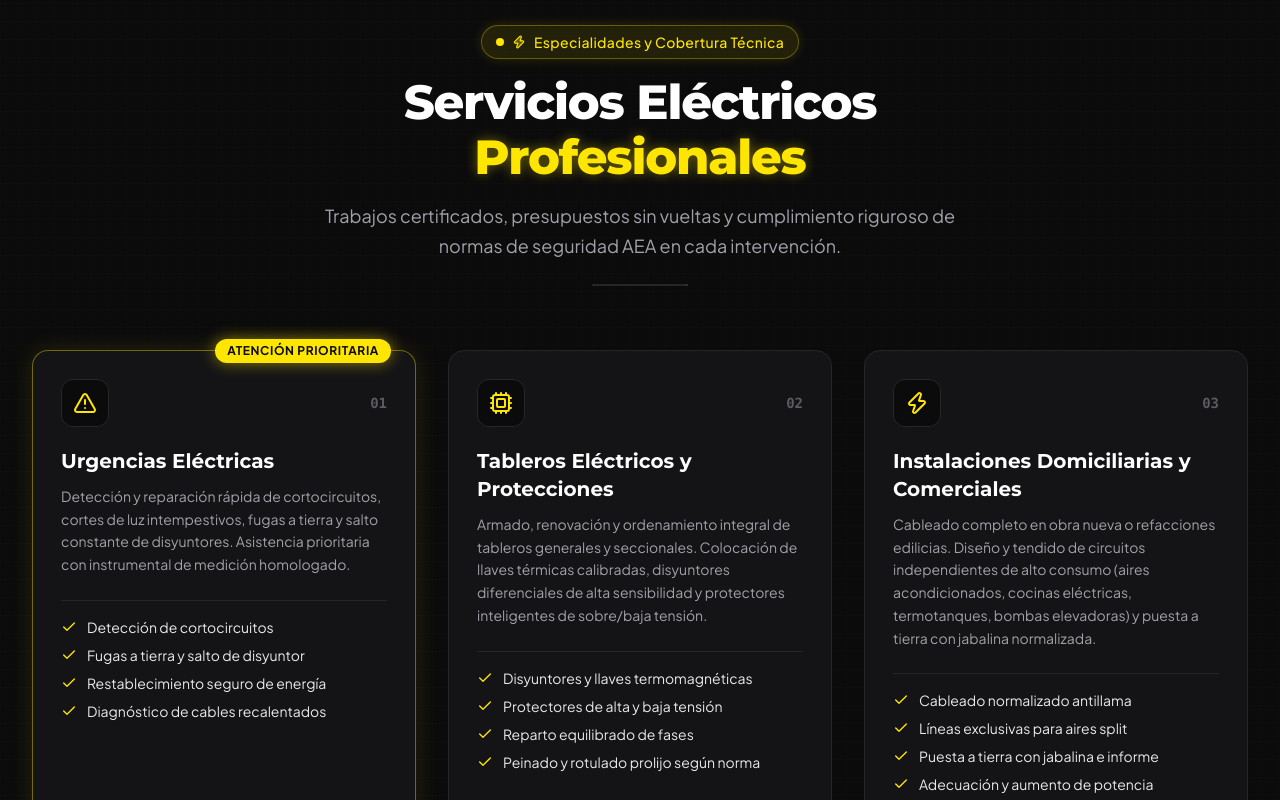
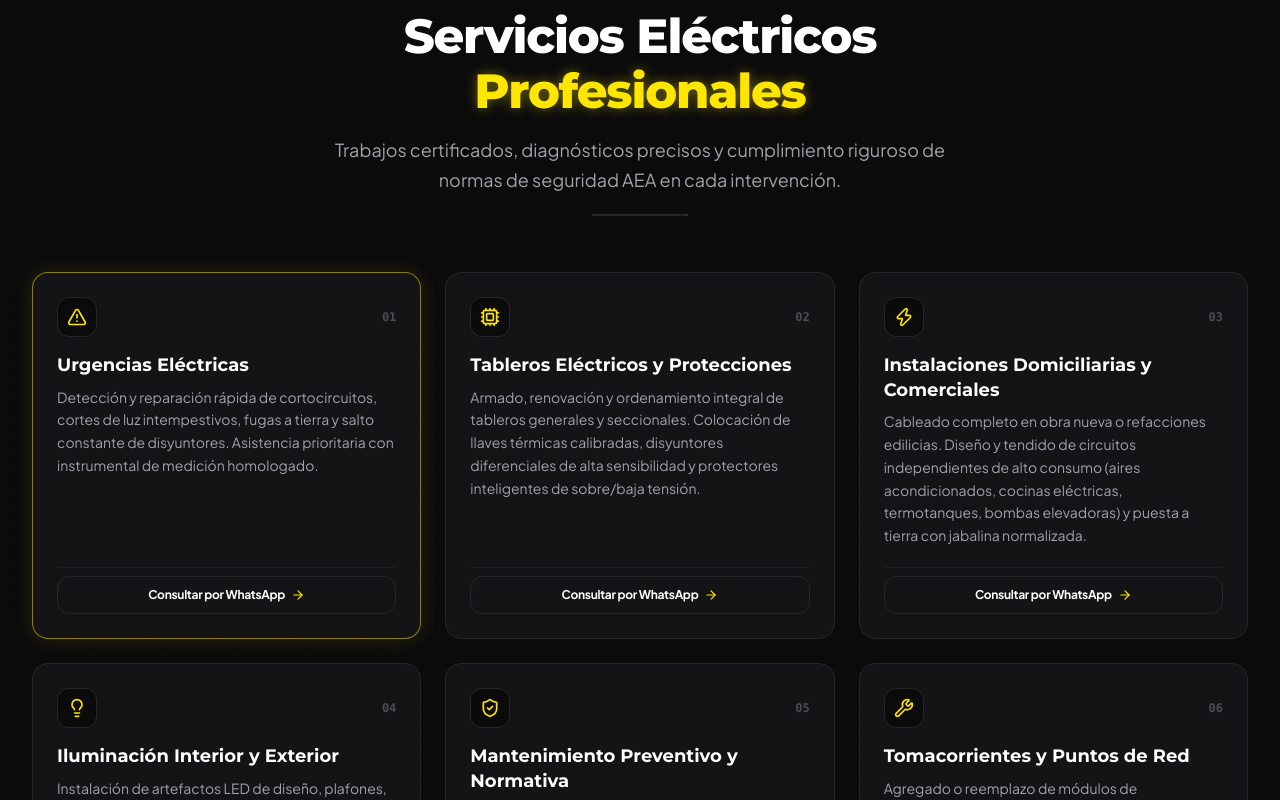
Before and after one commit to kevlogg/electricidad-matias-vallejos, a Next.js app: page / in a window 1280 px wide. Shown: the part 880-1680 px from the top of the page. Built offline with nearby package versions, Linux system fonts and the light colour scheme.

Commit message:
feat(ui): remove section badges and compact service cards for a cleaner, modern layout

```diff
--- a/src/components/features/CoverageAndContactSection.tsx
+++ b/src/components/features/CoverageAndContactSection.tsx
@@ -59,7 +59,6 @@ ${commentInput.trim() ? `• Detalle adicional: ${commentInput.trim()}` : ''}`;
     <section id="zonas-y-horarios" className="py-20 lg:py-28 bg-[#0B0B0C] relative">
       <div className="max-w-7xl mx-auto px-4 sm:px-6 lg:px-8">
         <SectionHeading
-          badgeText="Cobertura Local & Coordinación Rápida"
           title="Zonas de Atención y Presupuesto Express"
           highlightedWord="Zonas de Atención"
           subtitle="Atención en toda la Ciudad de Buenos Aires y principales zonas de Gran Buenos Aires con respuesta inmediata."
--- a/src/components/features/FaqSection.tsx
+++ b/src/components/features/FaqSection.tsx
@@ -18,7 +18,6 @@ export const FaqSection: React.FC = () => {
     <section id="faq" className="py-20 lg:py-28 bg-[#0B0B0C] relative">
       <div className="max-w-4xl mx-auto px-4 sm:px-6 lg:px-8">
         <SectionHeading
-          badgeText="Preguntas Frecuentes"
           title="Respuestas Claras a Dudas Habituales"
           highlightedWord="Dudas Habituales"
           subtitle="Todo lo que necesitás saber antes de solicitar tu servicio eléctrico."
--- a/src/components/features/ServicesSection.tsx
+++ b/src/components/features/ServicesSection.tsx
@@ -9,7 +9,7 @@ import {
   Lightbulb,
   ShieldCheck,
   Wrench,
-  Check,
+  ArrowRight,
   MessageCircle,
 } from 'lucide-react';
 import { SERVICES_LIST, getWhatsAppUrl } from '@/lib/constants';
@@ -20,7 +20,7 @@ export const ServicesSection: React.FC = () => {
   const getIcon = (iconName: string) => {
     const iconProps = {
       className:
-        'w-6 h-6 text-[#FFE600] group-hover:drop-shadow-[0_0_10px_#FFE600] transition-all duration-300',
+        'w-5 h-5 text-[#FFE600] group-hover:scale-110 transition-transform duration-300',
     };
     switch (iconName) {
       case 'AlertTriangle':
@@ -41,7 +41,7 @@ export const ServicesSection: React.FC = () => {
   };
 
   return (
-    <section id="servicios" className="py-20 lg:py-28 bg-[#0B0B0C] relative">
+    <section id="servicios" className="py-16 lg:py-24 bg-[#0B0B0C] relative">
       {/* Background blueprint subtle */}
       <div
         aria-hidden="true"
@@ -50,74 +50,54 @@ export const ServicesSection: React.FC = () => {
 
       <div className="relative max-w-7xl mx-auto px-4 sm:px-6 lg:px-8">
         <SectionHeading
-          badgeText="Especialidades y Cobertura Técnica"
           title="Servicios Eléctricos Profesionales"
           highlightedWord="Profesionales"
-          subtitle="Trabajos certificados, presupuestos sin vueltas y cumplimiento riguroso de normas de seguridad AEA en cada intervención."
+          subtitle="Trabajos certificados, diagnósticos precisos y cumplimiento riguroso de normas de seguridad AEA en cada intervención."
         />
 
-        {/* 6 Services Grid */}
-        <div className="grid grid-cols-1 md:grid-cols-2 lg:grid-cols-3 gap-6 lg:gap-8">
+        {/* 6 Services Grid - Compact & Balanced */}
+        <div className="grid grid-cols-1 md:grid-cols-2 lg:grid-cols-3 gap-5 lg:gap-6">
           {SERVICES_LIST.map((service) => (
             <div
               key={service.id}
-              className={`group relative rounded-2xl bg-[#141416] p-7 border transition-all duration-300 flex flex-col justify-between hover:-translate-y-1.5 ${
+              className={`group relative rounded-2xl bg-[#141416] p-5 sm:p-6 border transition-all duration-300 flex flex-col justify-between hover:-translate-y-1 ${
                 service.isPopular
-                  ? 'border-[#FFE600]/40 shadow-[0_0_25px_rgba(255,230,0,0.12)]'
-                  : 'border-[#26262A] hover:border-[#FFE600] hover:shadow-[0_0_30px_rgba(255,230,0,0.18)]'
+                  ? 'border-[#FFE600]/50 shadow-[0_0_20px_rgba(255,230,0,0.12)]'
+                  : 'border-[#26262A] hover:border-[#FFE600] hover:shadow-[0_0_25px_rgba(255,230,0,0.15)]'
               }`}
             >
-              {/* Popular badge */}
-              {service.isPopular && (
-                <div className="absolute -top-3 right-6 px-3 py-1 rounded-full bg-[#FFE600] text-[#0B0B0C] font-bold text-xs uppercase tracking-wider shadow-[0_0_15px_rgba(255,230,0,0.5)]">
-                  Atención Prioritaria
-                </div>
-              )}
-
               <div>
                 {/* Header: Icon & Number */}
-                <div className="flex items-center justify-between mb-5">
-                  <div className="w-12 h-12 rounded-xl bg-[#0B0B0C] border border-[#26262A] group-hover:border-[#FFE600] flex items-center justify-center transition-colors">
+                <div className="flex items-center justify-between mb-4">
+                  <div className="w-10 h-10 rounded-xl bg-[#0B0B0C] border border-[#26262A] group-hover:border-[#FFE600] flex items-center justify-center transition-colors shadow-inner">
                     {getIcon(service.icon)}
                   </div>
-                  <span className="font-mono text-sm font-bold text-[#A1A1AA]/50 group-hover:text-[#FFE600] transition-colors">
+                  <span className="font-mono text-xs font-bold text-[#A1A1AA]/40 group-hover:text-[#FFE600] transition-colors">
                     {service.number}
                   </span>
                 </div>
 
                 {/* Title */}
-                <h3 className="font-heading text-xl font-bold text-white mb-2.5 group-hover:text-[#FFE600] transition-colors">
+                <h3 className="font-heading text-lg font-bold text-white mb-2 group-hover:text-[#FFE600] transition-colors leading-snug">
                   {service.title}
                 </h3>
 
-                {/* Full description */}
-                <p className="text-sm text-[#A1A1AA] leading-relaxed mb-6">
+                {/* Concise Description */}
+                <p className="text-xs sm:text-sm text-[#A1A1AA] leading-relaxed mb-5">
                   {service.fullDesc}
                 </p>
-
-                {/* Features checklist */}
-                <ul className="space-y-2 mb-8 pt-4 border-t border-[#26262A]">
-                  {service.features.map((feat, idx) => (
-                    <li
-                      key={idx}
-                      className="flex items-start gap-2.5 text-xs sm:text-sm text-white/90"
-                    >
-                      <Check className="w-4 h-4 text-[#FFE600] shrink-0 mt-0.5" />
-                      <span>{feat}</span>
-                    </li>
-                  ))}
-                </ul>
               </div>
 
-              {/* Action Button */}
-              <div className="pt-2">
+              {/* Action Button: Compact & Direct */}
+              <div className="pt-2 border-t border-[#26262A]/60">
                 <Button
                   href={getWhatsAppUrl(service.whatsappMessage)}
                   variant="secondary"
                   size="sm"
                   fullWidth
-                  leftIcon={<MessageCircle className="w-4 h-4" />}
+                  rightIcon={<ArrowRight className="w-3.5 h-3.5 text-[#FFE600]" />}
                   trackingLocation={`service_card_${service.id}`}
+                  className="py-2.5 text-xs font-bold"
                   aria-label={`Consultar por ${service.title} por WhatsApp`}
                 >
                   Consultar por WhatsApp
--- a/src/components/features/SocialProofSection.tsx
+++ b/src/components/features/SocialProofSection.tsx
@@ -12,7 +12,6 @@ export const SocialProofSection: React.FC = () => {
     <section id="resenas" className="py-20 lg:py-28 bg-[#0B0B0C] relative">
       <div className="max-w-7xl mx-auto px-4 sm:px-6 lg:px-8">
         <SectionHeading
-          badgeText="Reputación y Experiencias Reales"
           title="Lo que opinan quienes confiaron en MV Electricidad"
           highlightedWord="MV Electricidad"
           subtitle="Compromiso innegociable con la calidad y la seguridad. Calificación perfecta en Google basada en la satisfacción de nuestros clientes."
--- a/src/components/features/WhyChooseUsSection.tsx
+++ b/src/components/features/WhyChooseUsSection.tsx
@@ -52,7 +52,6 @@ export const WhyChooseUsSection: React.FC = () => {
     <section id="por-que-elegirme" className="py-20 lg:py-28 bg-[#0B0B0C] relative">
       <div className="max-w-7xl mx-auto px-4 sm:px-6 lg:px-8">
         <SectionHeading
-          badgeText="Confianza & Calidad Técnica"
           title="¿Por qué elegir a MV Electricidad?"
           highlightedWord="MV Electricidad"
           subtitle="La tranquilidad de un trabajo bien ejecutado desde la primera vez, con la responsabilidad y el compromiso de un profesional dedicado."
--- a/src/components/ui/SectionHeading.tsx
+++ b/src/components/ui/SectionHeading.tsx
@@ -21,7 +21,7 @@ export const SectionHeading: React.FC<SectionHeadingProps> = ({
 }) => {
   return (
     <div
-      className={`relative mb-12 sm:mb-16 ${
+      className={`relative mb-10 sm:mb-14 ${
         centered ? 'text-center mx-auto max-w-3xl' : 'max-w-2xl'
       } ${className}`}
     >
@@ -53,7 +53,7 @@ export const SectionHeading: React.FC<SectionHeadingProps> = ({
 
       {/* Decorative electrical pulse line */}
       <div
-        className={`mt-6 h-[2px] w-24 bg-[#26262A] relative overflow-hidden rounded-full ${
+        className={`mt-5 h-[2px] w-24 bg-[#26262A] relative overflow-hidden rounded-full ${
           centered ? 'mx-auto' : ''
         }`}
       >
```
